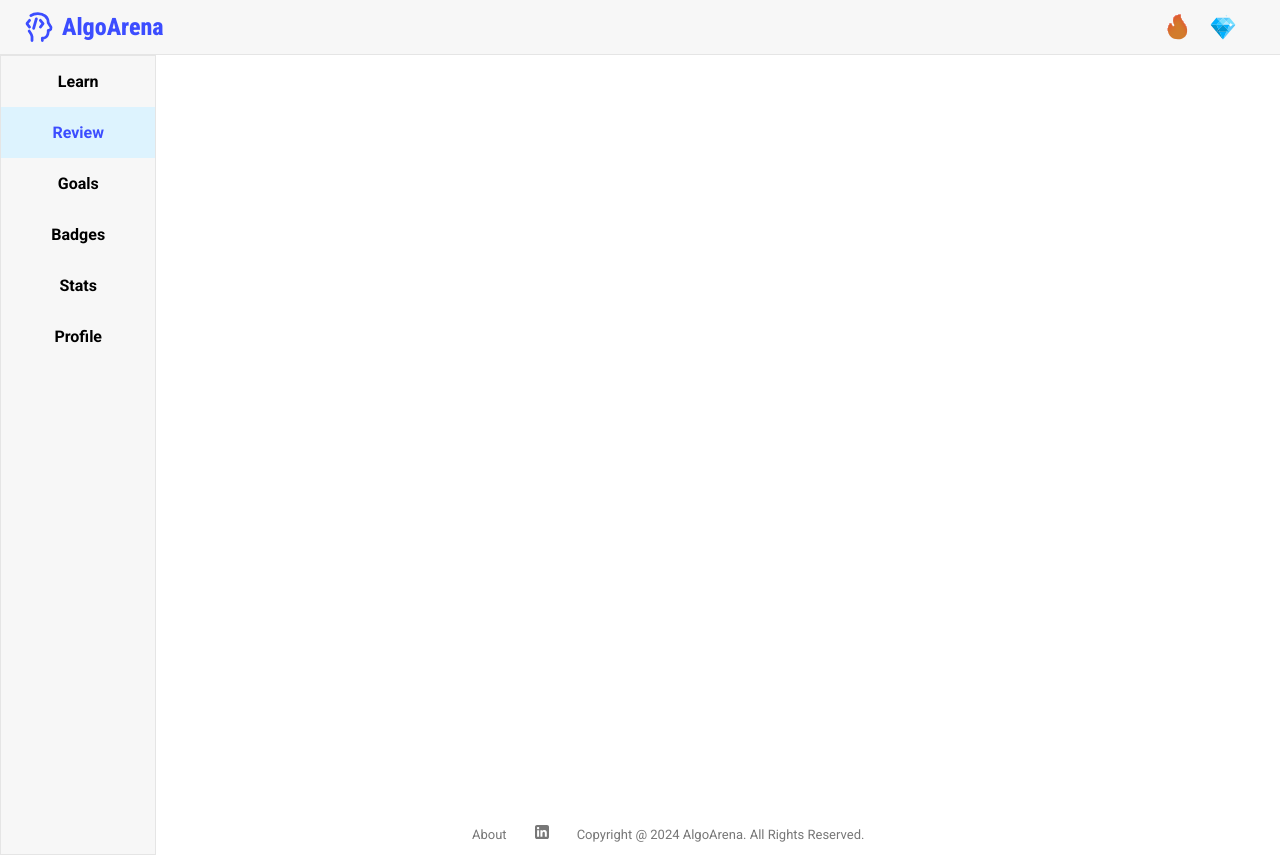
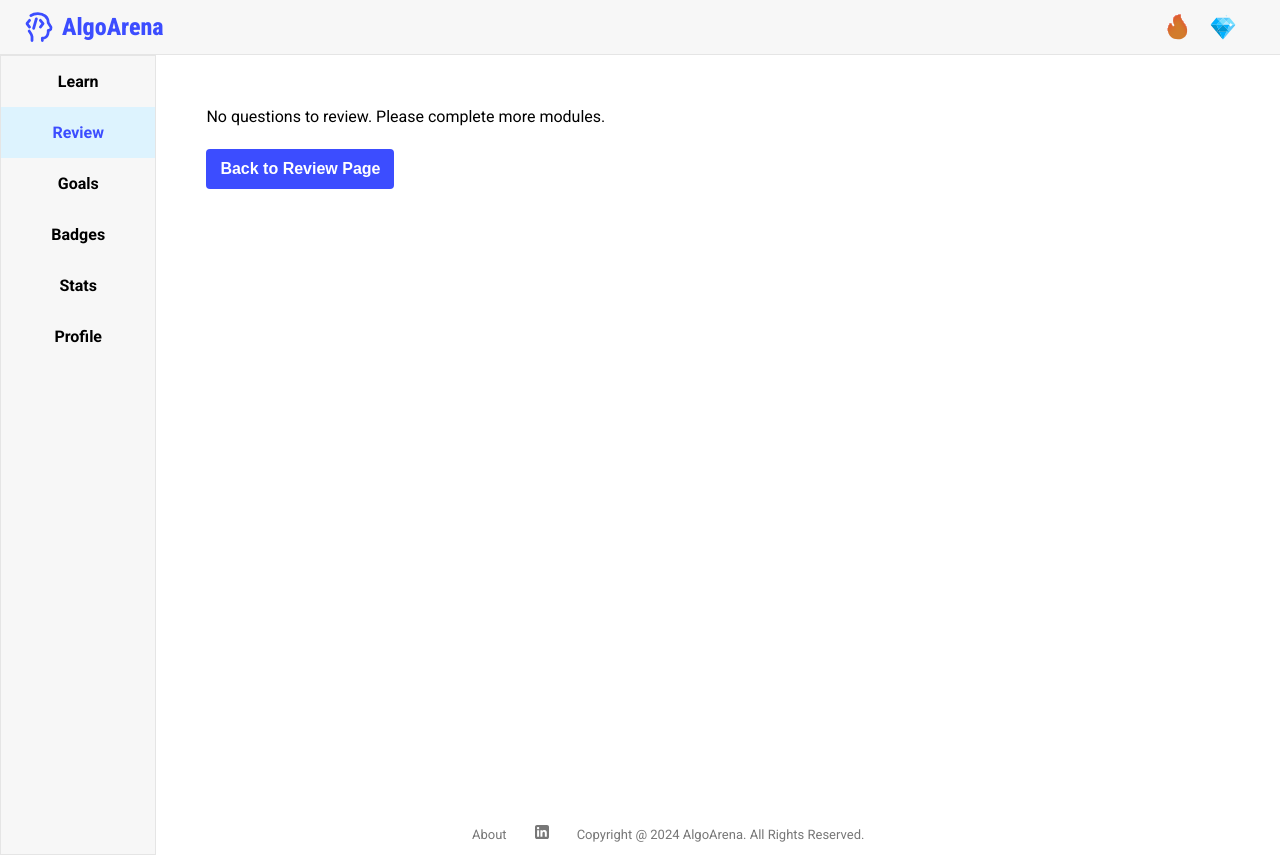
Before and after one commit to lgreenlaw2022/Capstone, a Next.js app in the folder frontend/: page /review/weekly in a window 1280 px wide. Built offline with nearby package versions, Linux system fonts and the light colour scheme; no server answers; sample sign-in values are in the browser's storage.

Commit message:
code for handling no review questions

```diff
--- a/frontend/src/pages/review/weekly.tsx
+++ b/frontend/src/pages/review/weekly.tsx
@@ -3,6 +3,7 @@ import { useRouter } from "next/router";
 import { useEffect, useState } from "react";
 import { getWeeklyReviewQuestions, submitWeeklyReviewScore } from "@/api/api";
 import { QuizQuestion } from "@/types/QuestionTypes";
+import styles from "../../styles/Quiz.module.css";
 
 export default function WeeklyReviewQuizPage() {
     const router = useRouter();
@@ -29,12 +30,22 @@ export default function WeeklyReviewQuizPage() {
 
     return (
         <>
-            {questions.length !== 0 && (
+            {questions.length !== 0 ? (
                 <Quiz
                     questions={questions}
                     moduleTitle="Weekly Review"
                     onSubmit={handleSubmit}
                 />
+            ) : (
+                <div className={styles.noQuestionsContainer}>
+                    <p>No questions to review. Please complete more modules.</p>
+                    <button
+                        type="button"
+                        onClick={() => router.push("/review")}
+                    >
+                        Back to Review Page
+                    </button>
+                </div>
             )}
         </>
     );
--- a/frontend/src/styles/Quiz.module.css
+++ b/frontend/src/styles/Quiz.module.css
@@ -9,3 +9,11 @@
     align-content: center;
     gap: 19px;
 }
+
+.noQuestionsContainer {
+    display: flex;
+    align-items: flex-start;
+    flex-direction: column;
+    gap: 20px;
+    margin: 50px;
+}
```
Also changed, not shown: 1 other file (tests, documents, lock files or other folders).
